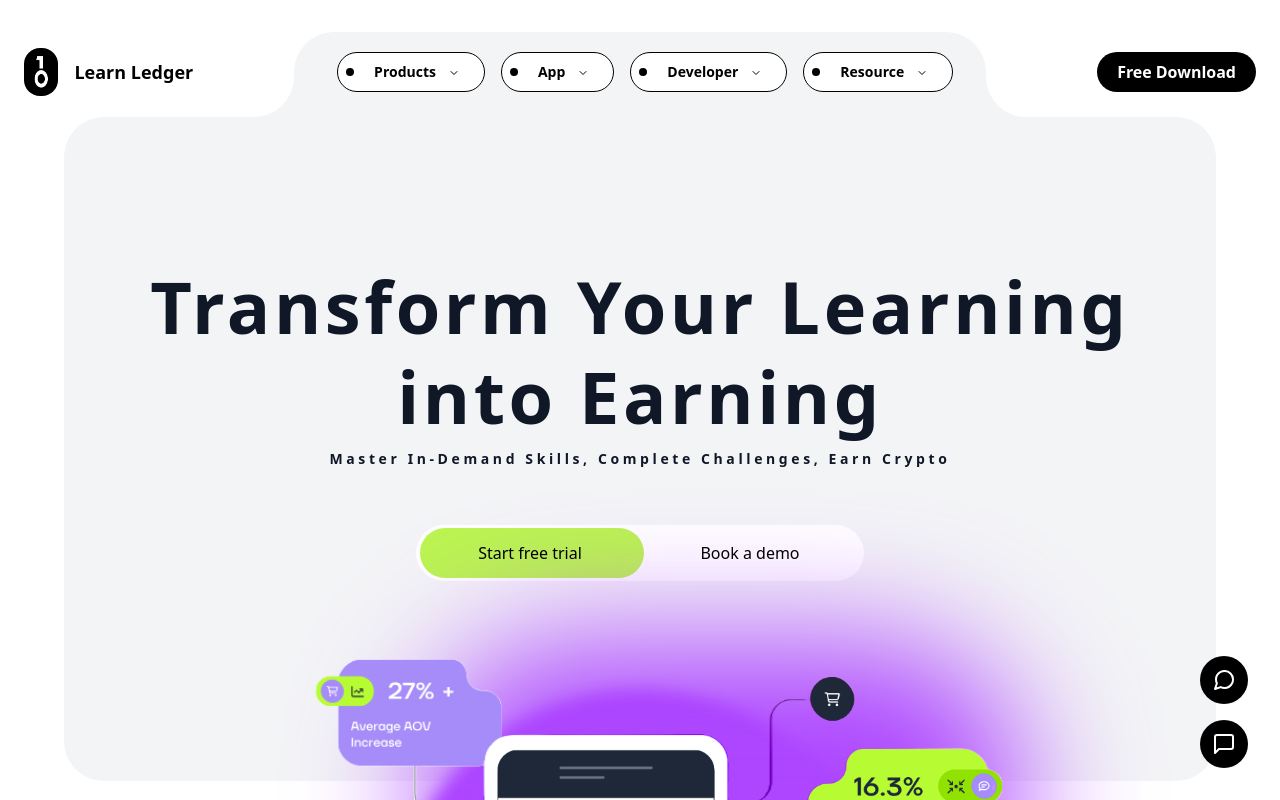
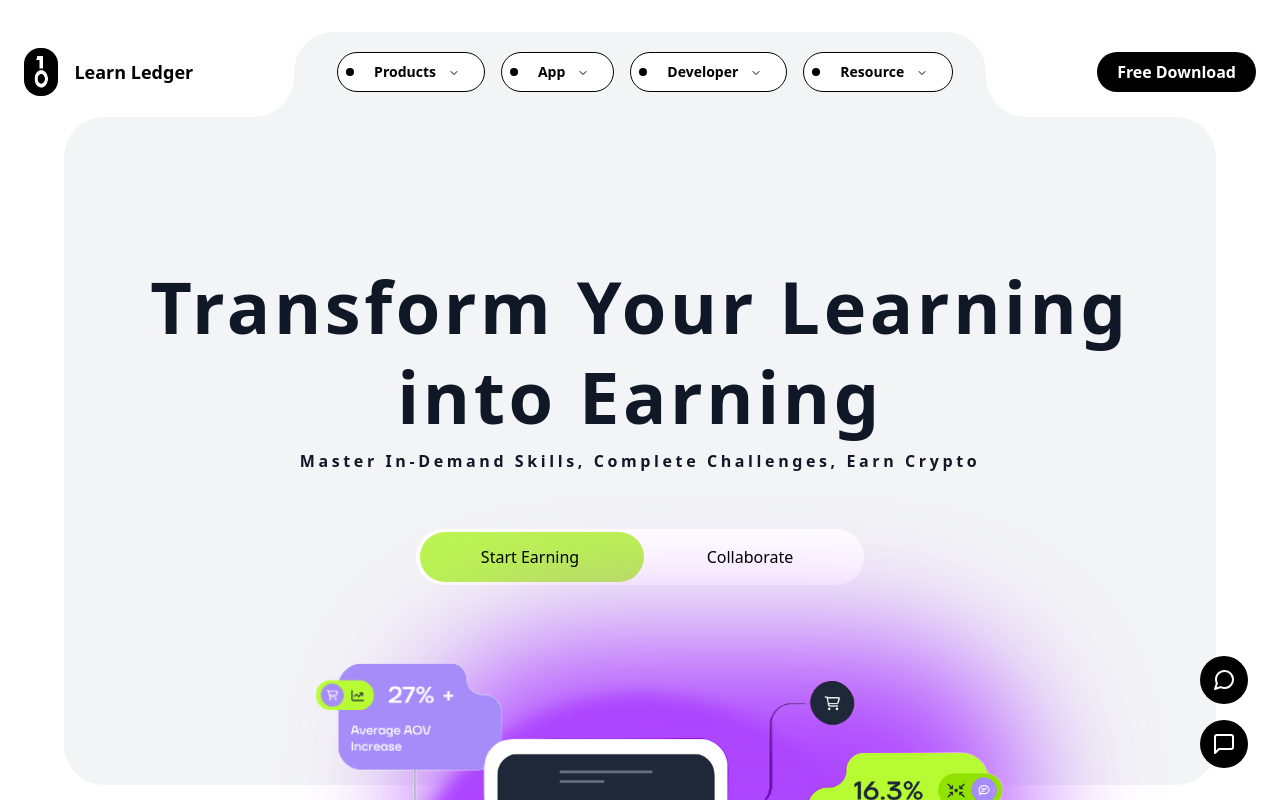
Before and after one commit to saketh33/Landing, a React (Vite) app: page / in a window 1280 px wide. Shown: the top 800 px of the page. Built offline with nearby package versions, Linux system fonts and the light colour scheme.

Commit message:
added nerw buttons

```diff
--- a/src/components/HeroSection.jsx
+++ b/src/components/HeroSection.jsx
@@ -21,7 +21,7 @@ const HeroSection = () => {
       </div>
       <h1 className="text-4xl mt-12 md:text-6xl lg:text-7xl font-bold text-center max-w-7xl mx-auto leading-tight tracking-wider text-gray-900">
         <span className="block mb-2">Transform Your Learning into Earning</span>
-        <span className="block mb-2 text-sm">Master In-Demand Skills, Complete Challenges, Earn Crypto</span>
+        <span className="block mb-2 text-base">Master In-Demand Skills, Complete Challenges, Earn Crypto</span>
         <span className="block mb-2"></span>
         <span className="block"></span>
       </h1>
@@ -38,14 +38,14 @@ const HeroSection = () => {
           onMouseLeave={() => setActive('start')}
           className="flex-1 px-8 py-3 rounded-full text-base font-medium z-20 transition-all duration-300 text-center cursor-pointer"
         >
-          Start free trial
+          Start Earning
         </button>
         <button
           onMouseEnter={() => setActive('book')}
           onMouseLeave={() => setActive('start')}
           className="flex-1 px-8 py-3 rounded-full text-base font-medium z-20 transition-all duration-300 text-center cursor-pointer"
         >
-          Book a demo
+          Collaborate
         </button>
       </div>
 
```
